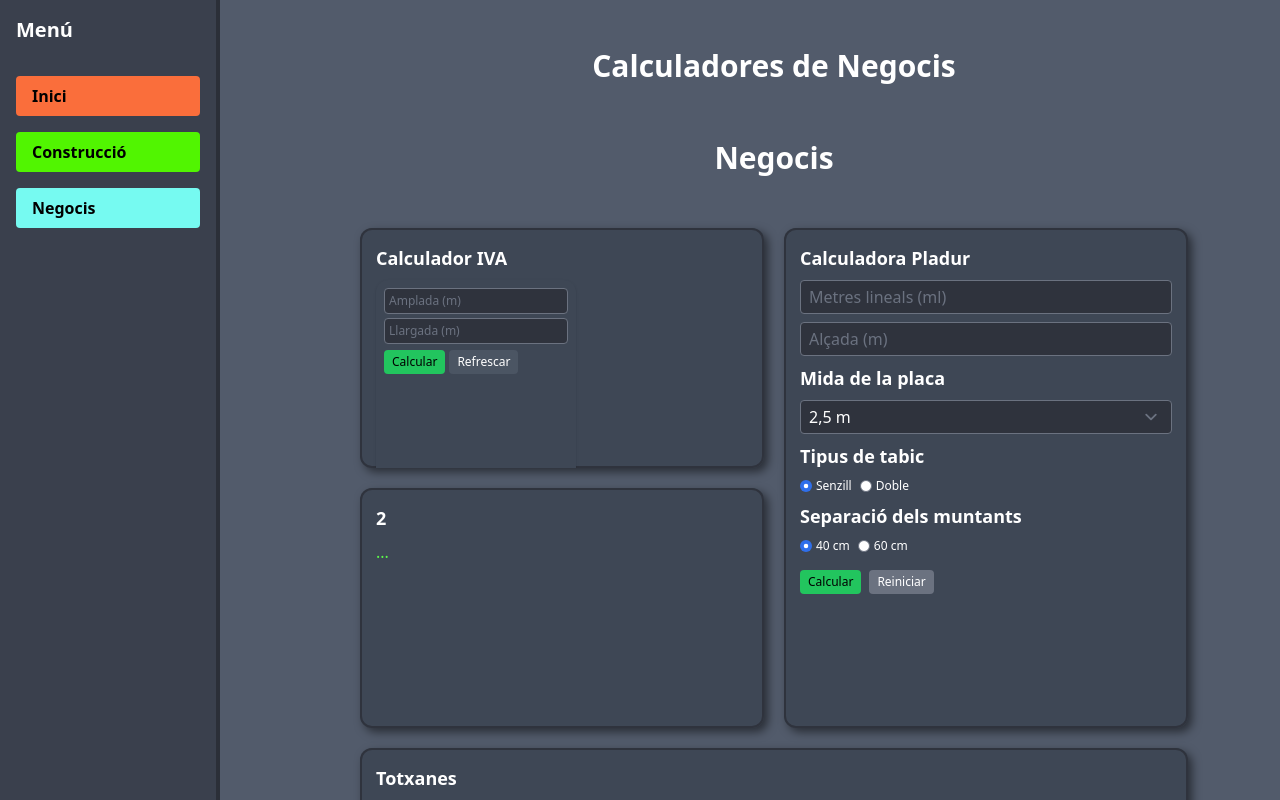
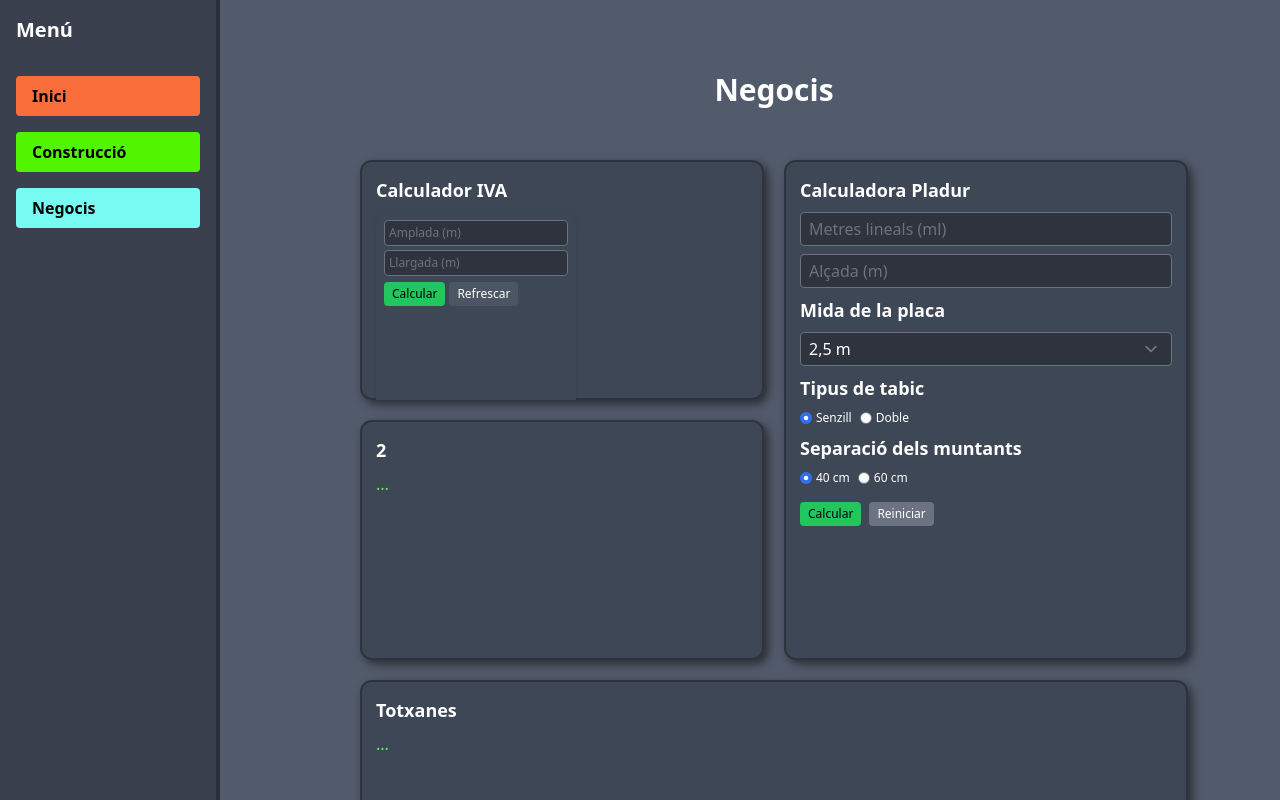
Before and after one commit to JordiZen/nextjs-dashboard-, a Next.js app: page /negocis in a window 1280 px wide. Shown: the top 800 px of the page. Built offline with nearby package versions, Linux system fonts and the light colour scheme.

Commit message:
arreglant pagina negocis

```diff
--- a/app/negocis/page.tsx
+++ b/app/negocis/page.tsx
@@ -3,7 +3,6 @@
 export default function NegocisPage() {
   return (
     <main className="min-h-screen bg-[#525B6B] p-6">
-      <h1 className="text-3xl font-bold text-white text-center mb-8">Calculadores de Negocis</h1>
       <Dashboard />
     </main>
   );
```
